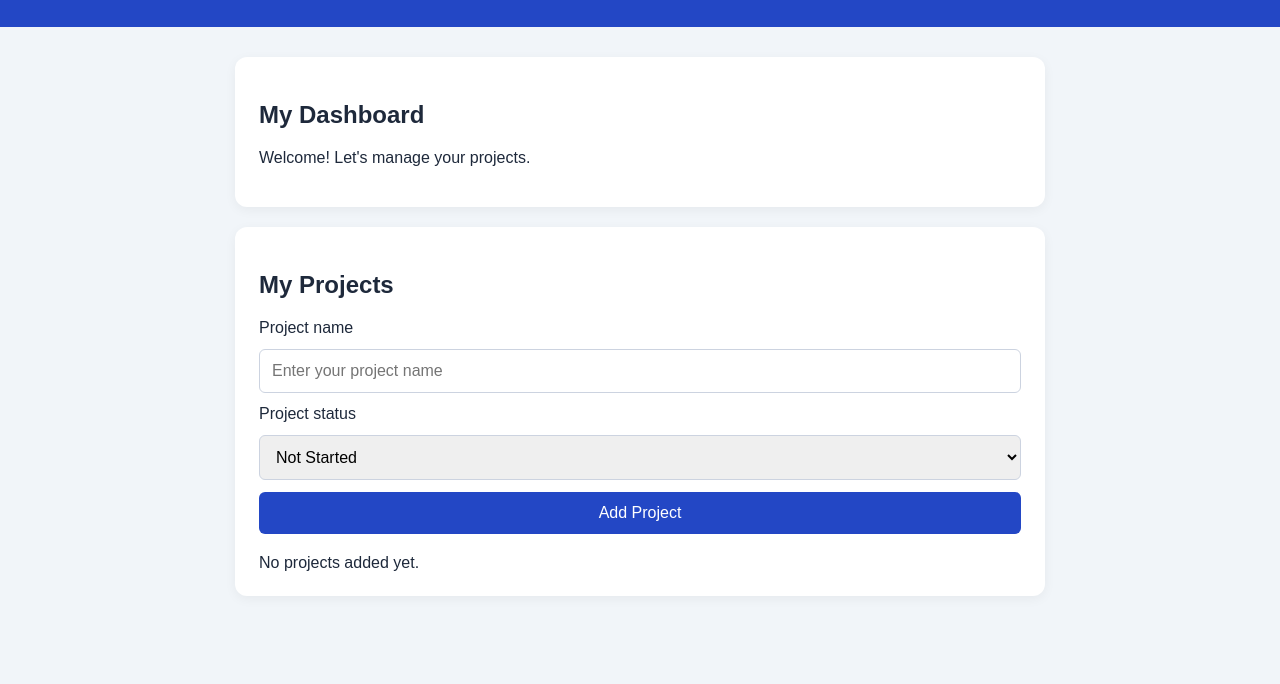
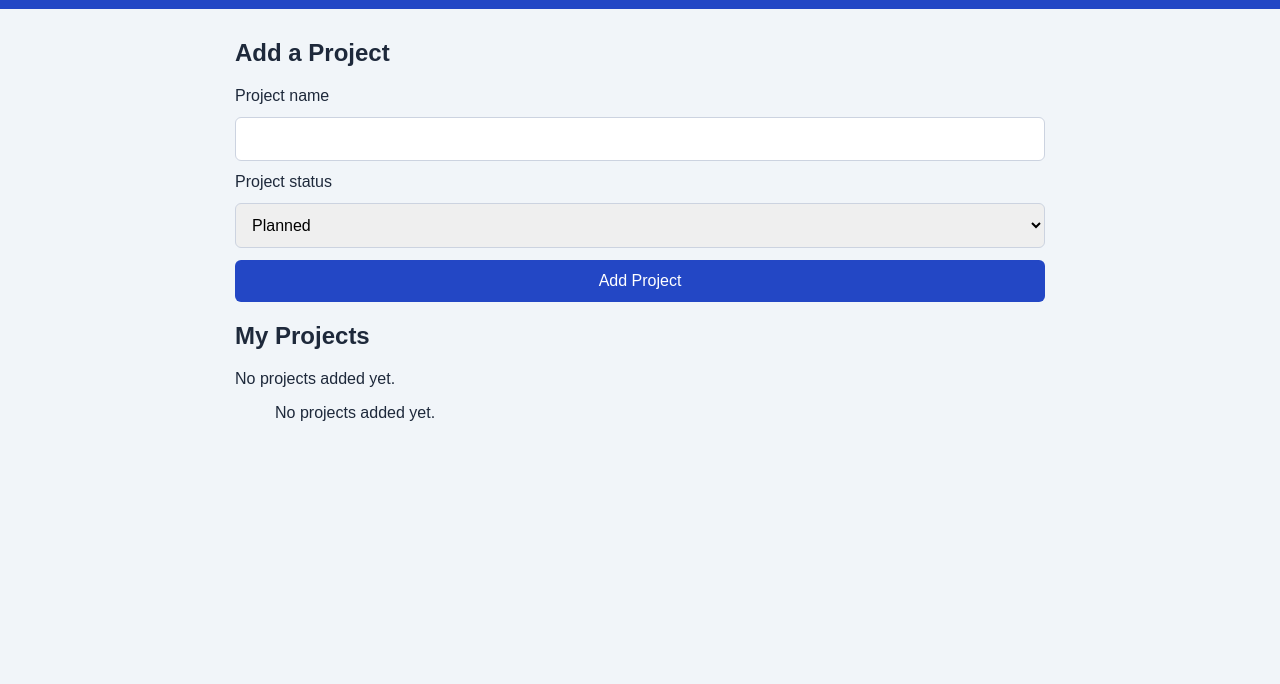
Before and after one commit to Swapna-123-ai/student-project-tracker, a website: page public/index.html in a window 1280 px wide. Shown: the part 116-800 px from the top of the page. Drawn offline with Linux system fonts and the light colour scheme.

Commit message:
Describe tracker and inspect HTML

```diff
--- a/public/index.html
+++ b/public/index.html
@@ -4,48 +4,50 @@
   <meta charset="UTF-8">
   <meta name="viewport" content="width=device-width, initial-scale=1.0">
   <title>Student Project Tracker</title>
-  <link rel="stylesheet" href="styles.css">
-<<link rel="stylesheet" href="style.css">>
-<body>
+  <link rel="stylesheet" href="style.css">
+  <script src="script.js" defer></script>
+</head>
+
+</body>
   <header>
     <h1>Student Project Tracker</h1>
-    <p>Organize your projects and track your progress.</p>
+    <p>Track our electronics project ideas.</p>
   </header>
 
   <main>
-    <section class="summary">
-      <h2>My Dashboard</h2>
-      <p>Welcome! Let's manage your projects.</p>
-    </section>
-
-    <section class="project-section">
-      <h2>My Projects</h2>
+    <section aria-labelledby="form-title">
+      <h2 id="form-title">Add a Project</h2>
 
       <form id="project-form">
-        <label for="project-name">Project name</label>
+        <label for="name">Project name</label>
         <input
           type="text"
-          id="project-name"
-          placeholder="Enter your project name"
+          id="name"
+          name="name"
+          maxlength="80"
           required
         >
 
-        <label for="project-status">Project status</label>
-        <select id="project-status">
-          <option value="Not Started">Not Started</option>
+        <label for="status">Project status</label>
+        <select id="status" name="status">
+          <option value="Planned">Planned</option>
           <option value="In Progress">In Progress</option>
           <option value="Completed">Completed</option>
         </select>
 
-        <button type="submit">Add Project</button>
+        <button id="save-button" type="submit">Add Project</button>
+        <button id="cancel-button" type="button" hidden>Cancel</button>
       </form>
 
-      <div id="project-list">
-        <p>No projects added yet.</p>
-      </div>
+      <p id="message" role="status" aria-live="polite"></p>
+    </section>
+
+    <section aria-labelledby="list-title">
+      <h2 id="list-title">My Projects</h2>
+      <p id="empty-state">No projects added yet.</p>
+      <ul id="project-list"></ul>
     </section>
   </main>
-
   <script src="script.js"></script>
 </body>
 </html>
```
